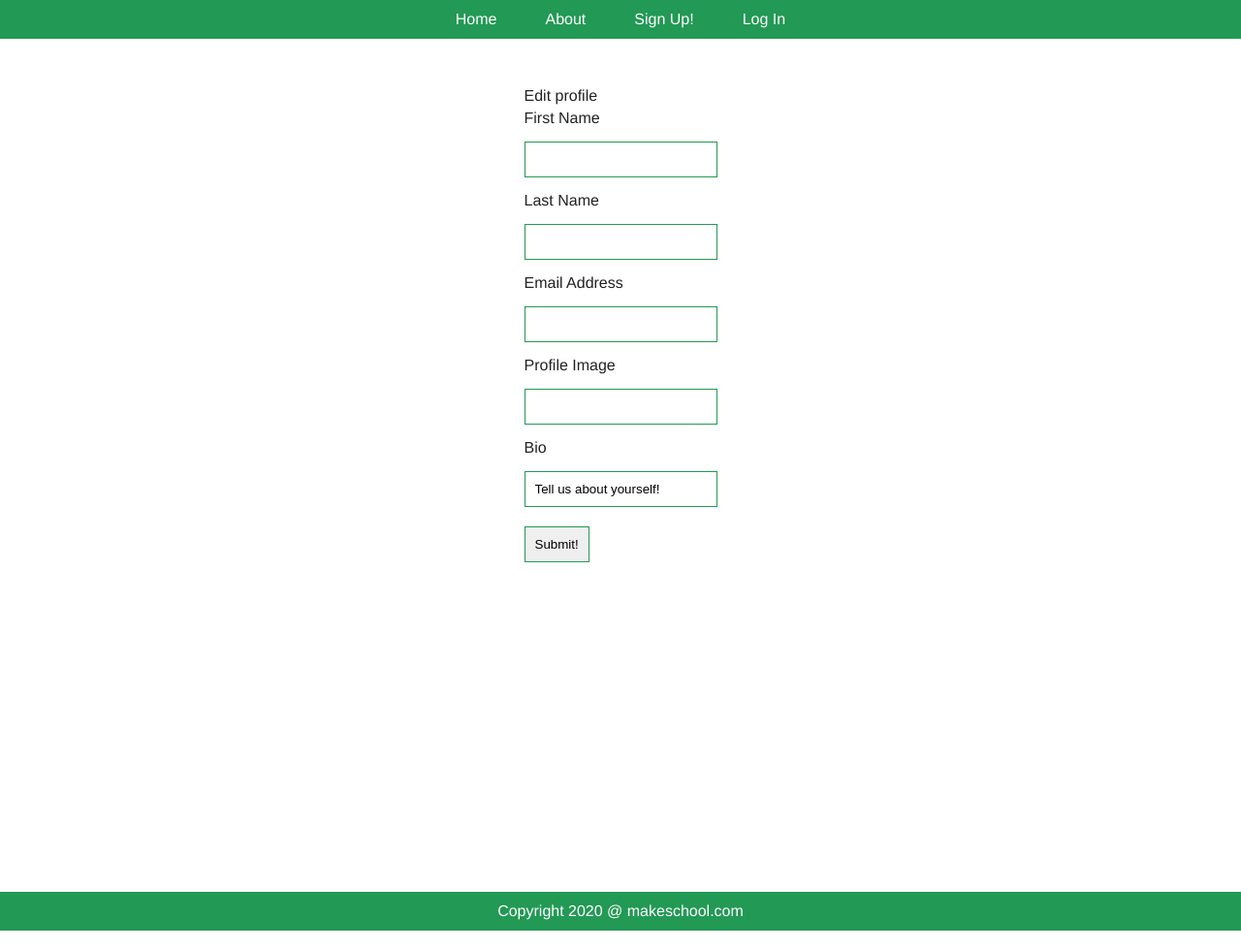
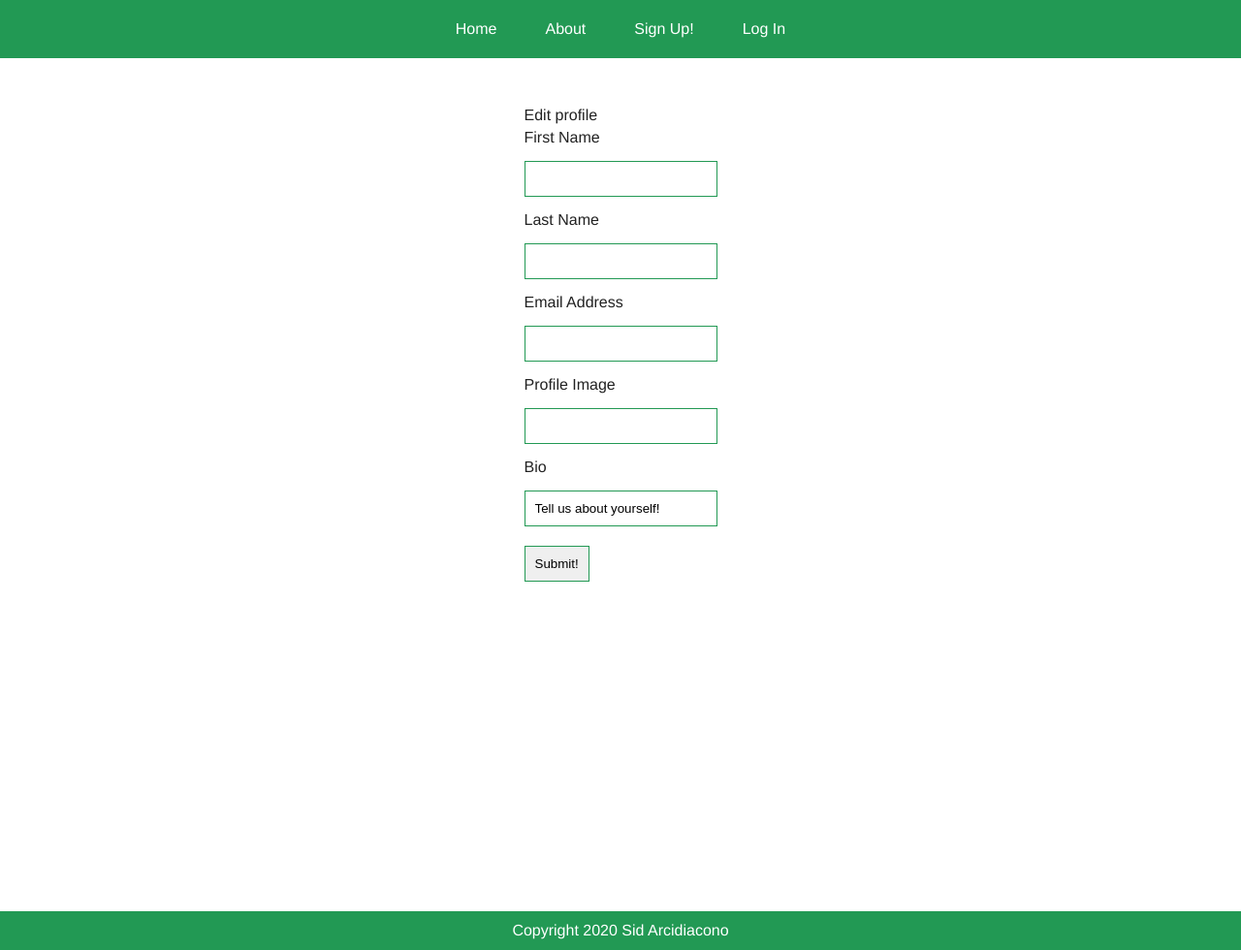
Before and after one commit to sidneyarcidiacono/Homework-4-Databases, a Flask app: page /edit_user in a window 1280 px wide. Shown: the whole page at 97% size. Run offline with Flask 2, Linux system fonts and the light colour scheme; some libraries are stand-ins or nearby versions.

Commit message:
Styling fixes & file configuration for Heroku deployment.

```diff
--- a/static/style.css
+++ b/static/style.css
@@ -25,17 +25,29 @@ section {
     align-items: center;
 }
 
+button {
+  background-color: #229954;
+  color: white;
+  border-radius: 3px;
+  padding: 10px 15px;
+  font-size: 1em;
+}
+
+header {
+  width: 100%;
+  padding: 0;
+  margin: 0;
+  height: 60px;
+  display: flex;
+  justify-content: center;
+  align-items: center;
+  background-color: #229954;
+}
+
 nav {
-    width: 100%;
-    padding: 0;
-    margin: 0;
-    height: 40px;
-    display: flex;
-    justify-content: center;
-    background-color: #229954;
-    position: relative;
-    top: 0;
-    left: 0
+  display: flex;
+  justify-content: center;
+  align-items: center;
 }
 
 nav a {
@@ -62,25 +74,23 @@ footer {
     left: 0
 }
 
-button {
-  background-color: #229954;
-  color: white;
-  border-radius: 3px;
-  padding: 10px 15px;
-  font-size: 1em;
+.avatar-container {
+  position: absolute;
+  top: 6px;
+  right: 10px;
 }
 
 .avatar {
   margin: auto;
-  max-width: 150px;
-  max-height: 150px;
+  width: 150px;
+  height: 150px;
   border-radius: 100%;
 }
 
 .avatar-icon {
   margin: auto;
-  max-width: 48px;
-  max-height: 48px;
+  width: 48px;
+  height: 48px;
   border-radius: 100%;
   float: right;
 }
--- a/templates/base.html
+++ b/templates/base.html
@@ -1,5 +1,6 @@
 <!DOCTYPE html>
 <html>
+
 <head>
   <title>My Plants</title>
   <link rel="stylesheet" href="/static/style.css">
@@ -7,29 +8,37 @@
   <script src="/static/index.js" defer></script>
   {% block head %}{% endblock %}
 </head>
+
 <body>
-
+  <header>
     <nav>
       <a href="/">Home</a>
       <a href="/about">About</a>
-            {% if not current_user.is_anonymous %}
+    {% if current_user.is_anonymous %}
+      <a href="/sign_up">Sign Up!</a>
+      <a href="/user_login">Log In</a>
+    </nav>
+    {% else %}
+    </nav>
+    <div class="avatar-container">
       <a href="/user">
         <object class='avatar-icon' data={{ current_user['avatar'] }} type="image/jpeg">
           <img class='avatar' src='https://external-content.duckduckgo.com/iu/?u=https%3A%2F%2Fi.ytimg.com%2Fvi%2F157JfoI6nGw%2Fmaxresdefault.jpg&f=1&nofb=1'>
         </object>
       </a>
-            {% else %}
-              <a href="/sign_up">Sign Up!</a>
-              <a href="/user_login">Log In</a>
+    </div>
     {% endif %}
-        </nav>
+  </header>
 
   {% block content %}{% endblock %}
 
 
-        <footer><div>
-            Copyright 2020 @ makeschool.com
-        </div></footer>
+  <footer>
+    <div>
+      Copyright 2020 Sid Arcidiacono
+    </div>
+  </footer>
 
 </body>
+
 </html>
```
Also changed, not shown: README.md, 1 other file. Lines whose indentation alone changed are shown as unchanged.
